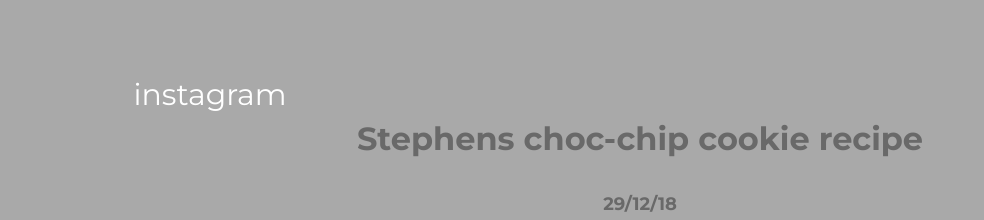
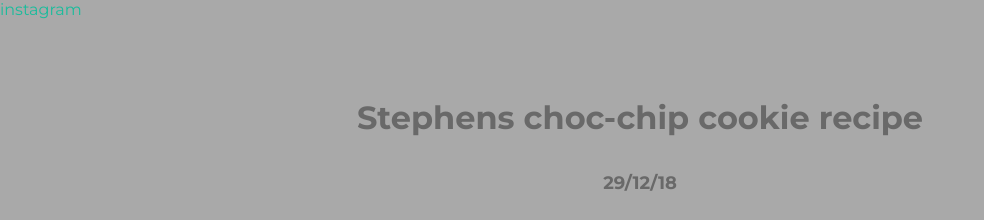
Before and after one commit to zachstep05/zachstep05.github.io, a PHP site: page / in a window 1280 px wide. Shown: the part 50-270 px from the top of the page, without its empty margins (0-984 px from the left). Run offline with PHP 8.4, Linux system fonts and the light colour scheme.

Commit message:
Update styles.css

```diff
--- a/styles.css
+++ b/styles.css
@@ -129,18 +129,3 @@ line-height: 1.5;
 .post-container:nth-child(even) {
   background-color: #f2f2f2;
 }
-.icon-bar {
-  position: relative;
-  width:400px;
-  height:40px;
-  left:10px;
-  top:60px;
-  }
-.icon-bar a {
-  display: block;
-  text-align: center;
-  padding: 16px;
-  transition: all 0.3s ease;
-  color: white;
-  font-size: 30px;
-}
```
